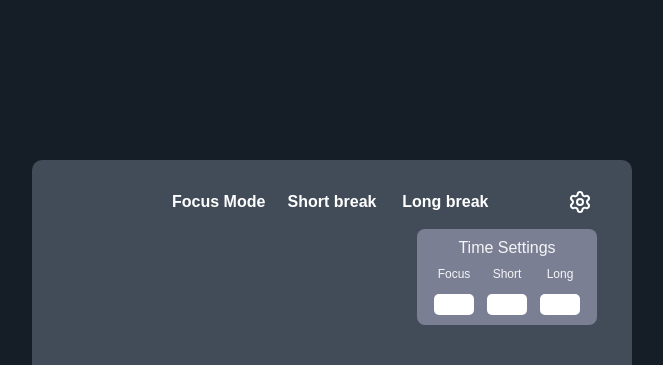
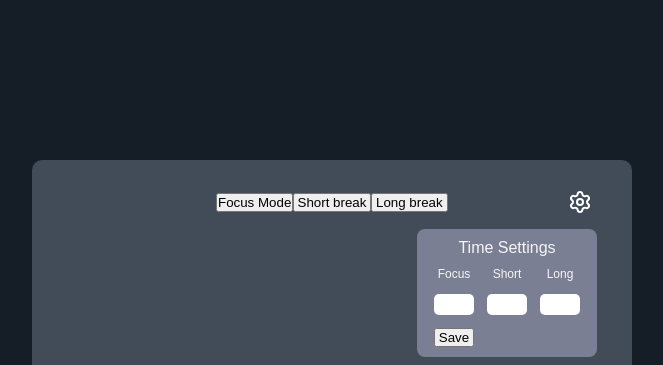
Before and after one commit to ryanwlvp/web-dev-mini-projects, a plain HTML site: page 01-timer-pomodoro/index.html in a window 1280 px wide. Both pictures are taken after a click on the button "Focus Mode". Shown: the top 365 px of the page, without its empty margins (308-971 px from the left). Drawn offline with nearby package versions, Linux system fonts and the light colour scheme; a web font is replaced by a local one.

Commit message:
refactor: reorganiza estrutura do javascript

```diff
--- a/01-timer-pomodoro/index.html
+++ b/01-timer-pomodoro/index.html
@@ -11,9 +11,9 @@
     <div id="timer">
         <nav class="options">
             <div class="modesGroup">
-                <button class="modeButton">Focus Mode</button>
-                <button class="modeButton">Short break</button>
-                <button class="modeButton">Long break</button>
+                <button class="modeButtons" id="focusButton">Focus Mode</button>
+                <button class="modeButtons" id="shortBreakButton">Short break</button>
+                <button class="modeButtons" id="longBreakButton">Long break</button>
             </div>
             <div class="settings-wrapper">
                 <button id="openSettings" aria-label="Settings">
@@ -32,6 +32,7 @@
                         <input type="number" class="inputDefaultTime" id="shortInput" min="1" max="999">
 
                         <input type="number" class="inputDefaultTime" id="longInput" min="1" max="999">
+                        <button id="saveSettings" aria-label="Save Settings">Save</button>
                     </div>
 
                 </div>
@@ -46,6 +47,7 @@
     </div>
 
     <script src="js/timer.js"></script>
+    <script src="js/settings.js"></script>
     <script src="https://unpkg.com/lucide@latest"></script>
     <script>
         lucide.createIcons()
--- a/01-timer-pomodoro/js/timer.js
+++ b/01-timer-pomodoro/js/timer.js
@@ -80,3 +80,16 @@ pauseTimerButton.addEventListener('click', () => {
 restartTimerButton.addEventListener('click', () => {
     restartTimer()
 })
+
+const modeButtons = document.querySelectorAll('.modeButtons');
+
+modeButtons.forEach((clickedButton) => {
+    clickedButton.addEventListener('click', () => {
+        modeButtons.forEach((button) => {
+            button.classList.remove("active");
+        });
+
+
+    clickedButton.classList.add("active");
+    })
+})
```
Also changed, not shown: 01-timer-pomodoro/js/formatters.js (added), 01-timer-pomodoro/js/settings.js (added).
